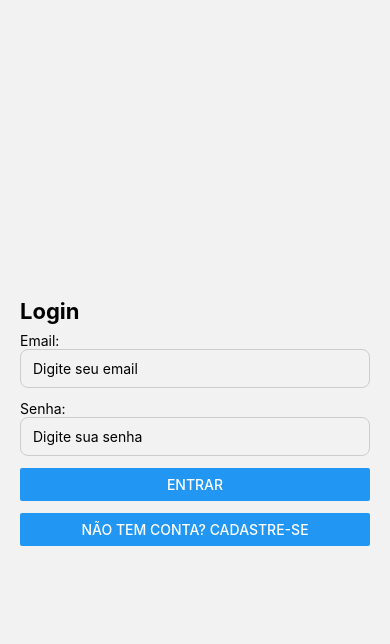
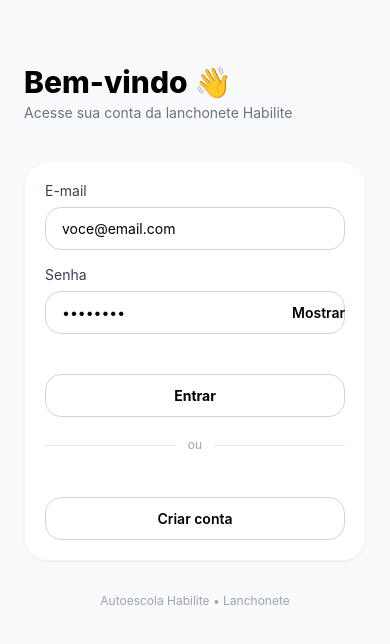
Before and after one commit to LorranFont/habilite-lanchonete-app, a React Native app: screen /Login in a window 390 px wide. Shown: the top 644 px of the page. Built offline with nearby package versions, Linux system fonts and the light colour scheme.

Commit message:
feat(ui): cria Button/Field/Card/Typography e aplica no Login

```diff
--- /dev/null
+++ b/src/components/ui/Typography.tsx
@@ -0,0 +1,14 @@
+import React, { ReactNode } from "react";
+import { Text } from "react-native";
+
+export function Title({ children }: { children: ReactNode }) {
+  return <Text className="text-3xl font-extrabold text-habilite-primary">{children}</Text>;
+}
+
+export function Subtitle({ children }: { children: ReactNode }) {
+  return <Text className="text-gray-500 mt-1">{children}</Text>;
+}
+
+export function Caption({ children }: { children: ReactNode }) {
+  return <Text className="text-gray-400 text-xs">{children}</Text>;
+}
--- /dev/null
+++ b/src/components/ui/button.tsx
@@ -0,0 +1,50 @@
+import react from 'react';
+import { Pressable, Text, ActivityIndicator } from 'react-native';
+
+type ButtonProps = {
+  title: string;
+  onPress?: () => void;
+  variant?: 'primary' | 'outline';
+  Loading?: boolean;
+  disabled?: boolean;
+  className?: string;
+};
+
+export function Button({
+  title,
+  onPress,
+  variant = 'primary',
+  Loading = false,
+  disabled = false,
+  className = '',
+}: ButtonProps) {
+    const isDisabled = Loading || disabled;
+
+    const base =
+        "mt-6 rounded-2xl px-4 py-3 border border-gray-300 active:opacity-80 items-center justify-center";
+    const variants = {
+        primary: isDisabled
+            ? "bg-gray-400"
+            : "bg-habilite-accent",
+        outline:
+        "border border-gray-300 bg-white",
+    };
+
+    return (
+        <Pressable
+            className={`${base} ${variants[variant]} ${className}`}
+            onPress={onPress}
+            disabled={isDisabled}
+        >
+            {Loading ? (
+                <ActivityIndicator color={variant === 'outline' ? "#111827" : "#fff"} />
+            ) : (
+                <Text className={variant === 'outline' ? "text-habilite-primary font-semibold" : "text-black font-bold"}>
+                    {title}
+                </Text>
+            )}
+        </Pressable>
+    );
+}
+
+export default Button;
--- /dev/null
+++ b/src/components/ui/card.tsx
@@ -0,0 +1,12 @@
+import React, { ReactNode } from 'react';
+import { View, Text, StyleSheet } from 'react-native';
+
+export function Card({ children, className = "" }: { children: ReactNode; className?: string }) {
+  return (
+    <View className={`bg-white rounded-3xl p-5 shadow-sm border border-gray-100 ${className}`}>
+      {children}
+    </View>
+  );
+}
+
+export default Card;
--- /dev/null
+++ b/src/components/ui/field.tsx
@@ -0,0 +1,37 @@
+import React, { ReactNode } from 'react';
+import {View, Text, StyleSheet} from 'react-native';
+
+type FieldProps = {
+    label: string;
+    error?: string;
+    children: ReactNode;
+};
+
+export function Field({label, error, children,}: FieldProps) {
+    return (
+        <View style={styles.container}>
+             <Text style={styles.label}>{label}</Text>
+            {children}
+            {error && (
+                <Text style={styles.errorText}>{error}</Text>
+            )}
+        </View>
+    );
+}
+
+const styles = StyleSheet.create({
+    container: {
+        marginBottom: 16
+    },
+    label: {
+        color: '#374151',
+        marginBottom: 8
+    },
+    errorText: {
+        color: '#DC2626',
+        marginTop: 4,
+        fontSize: 12
+    }
+});
+
+export default Field;
--- /dev/null
+++ b/src/components/ui/index.tsx
@@ -0,0 +1,4 @@
+export * from './card';
+export * from './field';
+export * from './button';
+export * from './Typography'
--- a/src/pages/login.tsx
+++ b/src/pages/login.tsx
@@ -1,8 +1,9 @@
-import { useState } from "react";
-import { View, Text, Button, Alert, TextInput, StyleSheet } from "react-native";
+import React, { useState } from "react";
+import {View, Text, TextInput, Pressable, Alert, KeyboardAvoidingView, Platform,} from "react-native";
 import * as SecureStore from "expo-secure-store";
+import { Field, Title, Subtitle, Button, Card, Caption} from "../components/ui";
 
-type StoreUser = {
+type StoredUser = {
   nome: string;
   email: string;
   senha: string;
@@ -11,84 +12,141 @@ type StoreUser = {
 export function LoginScreen({ navigation }: any) {
   const [email, setEmail] = useState("");
   const [senha, setSenha] = useState("");
+  const [showPwd, setShowPwd] = useState(false);
+  const [submitting, setSubmitting] = useState(false);
+  const [errors, setErrors] = useState<{ email?: string; senha?: string }>({});
+
+  function validate() {
+    const e: typeof errors = {};
+
+    if (!email.trim()) e.email = "Email é obrigatório.";
+    else if (!/^[^\s@]+@[^\s@]+\.[^\s@]+$/.test(email.trim()))
+      e.email = "Email inválido.";
+
+    if (!senha.trim()) e.senha = "Senha é obrigatória.";
+    else if (senha.length < 6)
+      e.senha = "A senha deve ter pelo menos 6 caracteres.";
+
+    setErrors(e);
+    return Object.keys(e).length === 0;
+  }
 
   async function handleLogin() {
-    if (!email || !senha) {
-      return Alert.alert("Por favor, preencha todos os campos.");
+    if (!validate()) return;
+
+    setSubmitting(true);
+    try {
+      const raw = await SecureStore.getItemAsync("user");
+      if (!raw) {
+        Alert.alert("Nenhum cadastro", "Crie sua conta para continuar.", [
+          { text: "Cadastrar", onPress: () => navigation.navigate("Register") },
+        ]);
+        return;
+      }
+
+      const saved: StoredUser = JSON.parse(raw);
+      const ok =
+        saved.email.trim().toLowerCase() === email.trim().toLowerCase() &&
+        saved.senha === senha;
+
+      if (!ok) {
+        Alert.alert("Credenciais inválidas", "Confira seu e-mail e senha.");
+        return;
+      }
+
+      await SecureStore.setItemAsync("user", JSON.stringify(saved));
+      navigation.reset({ index: 0, routes: [{ name: "Menu" }] });
+    } finally {
+      setSubmitting(false);
     }
-    const raw = await SecureStore.getItemAsync("user");
-
-    if (!raw) {
-      return Alert.alert(
-        "Nenhum usuário cadastrado",
-        "Por favor, cadastre-se primeiro.",
-        [
-          {
-            text: "Cadastrar",
-            onPress: () => navigation.navigate("Register"),
-          },
-        ]
-      );
-    }
-
-    const user: StoreUser = JSON.parse(raw);
-
-    if (user.email !== email || user.senha !== senha) {
-      return Alert.alert("Email ou senha incorretos.");
-    }
-
-    await SecureStore.setItemAsync("user", JSON.stringify(user));
-    navigation.reset({
-      index: 0,
-      routes: [{ name: "Carrinho" }],
-    });
   }
 
   return (
-    <View style={styles.wrap}>
-      <Text style={styles.title}>Login</Text>
+    <KeyboardAvoidingView
+      behavior={Platform.select({ ios: "padding", android: undefined })}
+      className="flex-1 bg-gray-50"
+    >
+      <View className="flex-1 px-6 pt-16">
+        <View className="mb-10">
+          <Title>Bem-vindo 👋</Title>
+          <Subtitle>Acesse sua conta da lanchonete Habilite</Subtitle>
+        </View>
 
-      <Text>Email:</Text>
-      <TextInput
-        value={email}
-        onChangeText={setEmail}
-        placeholder="Digite seu email"
-        autoCapitalize="none"
-        keyboardType="email-address"
-        style={styles.input}
-      />
 
-      <Text>Senha:</Text>
-      <TextInput
-        value={senha}
-        onChangeText={setSenha}
-        placeholder="Digite sua senha"
-        secureTextEntry
-        style={styles.input}
-      />
+        <Card>
+          <Field label="E-mail" error={errors.email}>
+            <TextInput
+              value={email}
+              onChangeText={(t) => {
+                setEmail(t);
+                if (errors.email)
+                  setErrors((p) => ({ ...p, email: undefined }));
+              }}
+              placeholder="voce@email.com"
+              keyboardType="email-address"
+              autoCapitalize="none"
+              className={`border rounded-2xl px-4 py-3 bg-white ${
+                errors.email
+                  ? "border-red-500"
+                  : "border-gray-300 focus:border-habilite-accent"
+              }`}
+            />
+          </Field>
 
-      <Button title="Entrar" onPress={handleLogin} />
+          <Field label="Senha" error={errors.senha}>
+            <View
+              className={`flex-row items-center border rounded-2xl px-4 bg-white ${
+                errors.senha ? "border-red-500" : "border-gray-300"
+              }`}
+            >
+              <TextInput
+                value={senha}
+                onChangeText={(t) => {
+                  setSenha(t);
+                  if (errors.senha)
+                    setErrors((p) => ({ ...p, senha: undefined }));
+                }}
+                placeholder="••••••••"
+                secureTextEntry={!showPwd}
+                className="flex-1 py-3"
+              />
+              <Pressable
+                onPress={() => setShowPwd((s) => !s)}
+                className="pl-3 py-2 active:opacity-80"
+              >
+                <Text className="text-habilite-accent font-semibold">
+                  {showPwd ? "Ocultar" : "Mostrar"}
+                </Text>
+              </Pressable>
+            </View>
+          </Field>
 
-      <View style={{ marginTop: 12 }} />
-      <Button
-        title="Não tem conta? Cadastre-se"
-        onPress={() => navigation.navigate("Register")}
-      />
-    </View>
+          <Button
+            title={submitting ? "Entrando..." : "Entrar"}
+            Loading={submitting}
+            onPress={handleLogin}
+            className="mt-2"
+          />
+
+          <View className="flex-row items-center my-5">
+            <View className="flex-1 h-px bg-gray-200" />
+            <Text className="mx-3 text-gray-400 text-xs">ou</Text>
+            <View className="flex-1 h-px bg-gray-200" />
+          </View>
+
+          <Button
+            title="Criar conta"
+            variant="outline"
+            onPress={() => navigation.navigate("Register")}
+          />
+        </Card>
+
+        <View className="mt-8 items-center">
+          <Caption>Autoescola Habilite • Lanchonete</Caption>
+        </View>
+      </View>
+    </KeyboardAvoidingView>
   );
 }
 
-
-
-const styles = StyleSheet.create({
-  wrap: { flex: 1, padding: 20, justifyContent: "center" },
-  title: { fontSize: 22, fontWeight: "700", marginBottom: 8 },
-  input: {
-    borderWidth: 1,
-    borderColor: "#ccc",
-    borderRadius: 8,
-    paddingHorizontal: 12,
-    paddingVertical: 10,
-    marginBottom: 12,
-  },
-});
+export default LoginScreen;
```
